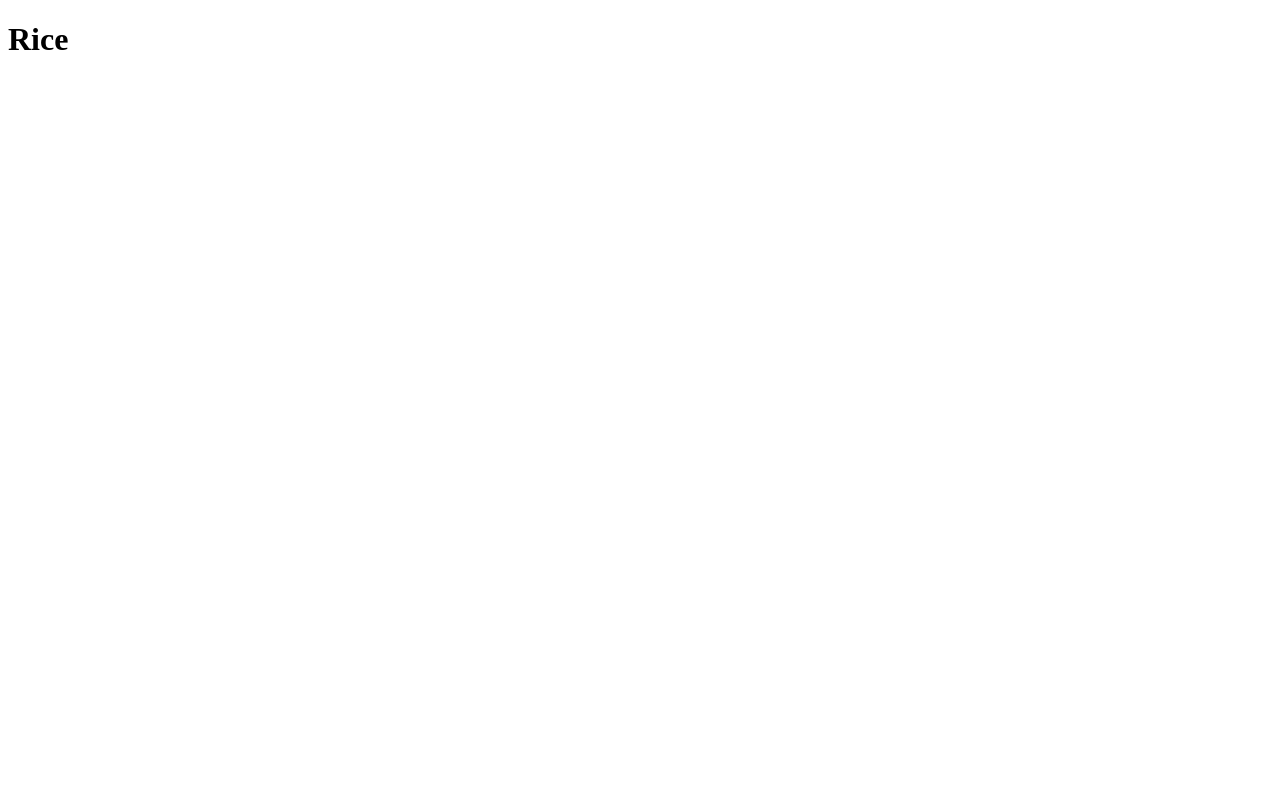
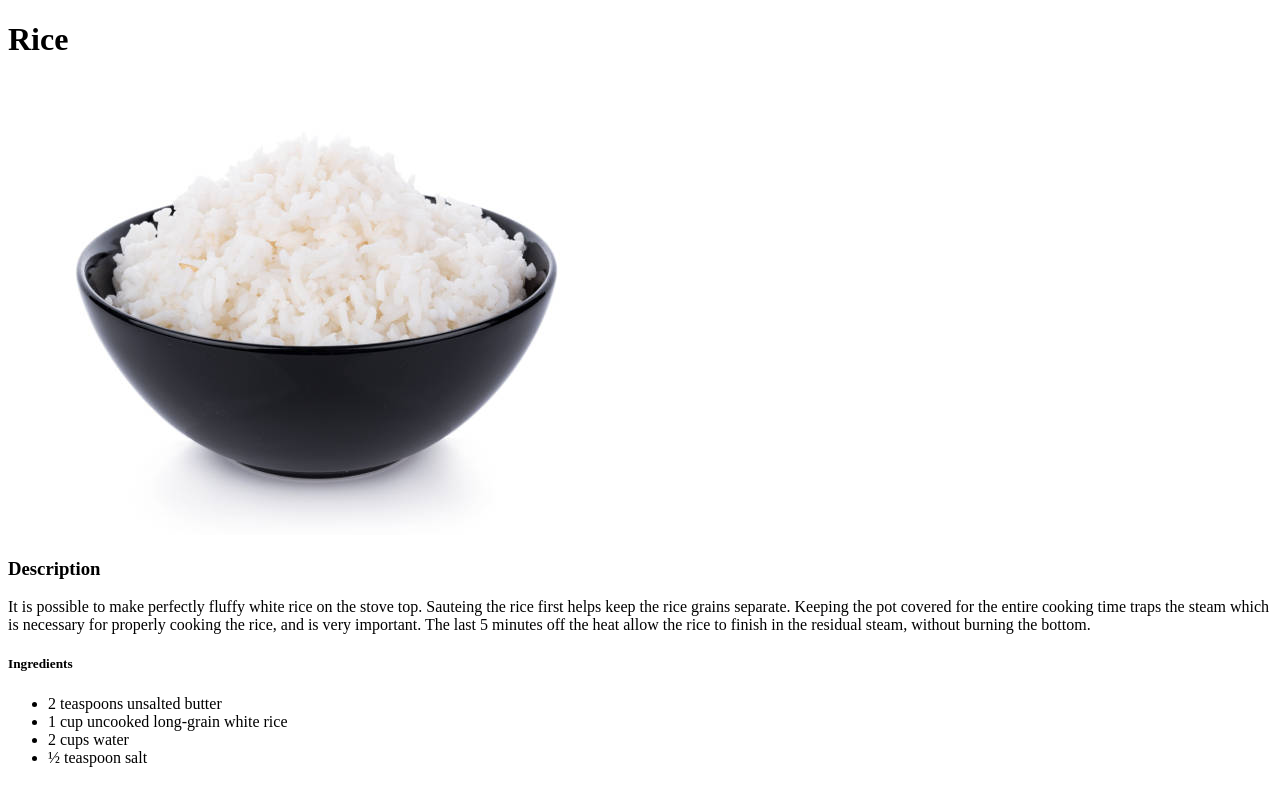
Before and after one commit to Op-Pautu/odin-recipes, a plain HTML site: page recipes/rice.html in a window 1280 px wide. Drawn offline with Linux system fonts and the light colour scheme.

Commit message:
Add ingredients rice.html

```diff
--- a/recipes/rice.html
+++ b/recipes/rice.html
@@ -8,5 +8,19 @@
 </head>
 <body>
     <h1>Rice</h1>
+    <img src="rice.jpg" alt="rice">
+    <h3>Description</h3>
+    <p>It is possible to make perfectly fluffy white rice on the stove top. Sauteing the rice
+        first helps keep the rice grains separate. Keeping the pot covered for the entire
+        cooking time traps the steam which is necessary for properly cooking the rice, and
+        is very important. The last 5 minutes off the heat allow the rice to finish in the
+        residual steam, without burning the bottom.</p>
+    <h5>Ingredients</h5>
+    <ul>
+        <li>2 teaspoons unsalted butter </li>
+        <li>1 cup uncooked long-grain white rice</li>
+        <li>2 cups water</li>
+        <li>½ teaspoon salt </li>
+    </ul>
 </body>
 </html>
```
Also changed, not shown: recipes/rice.jpg (added).
